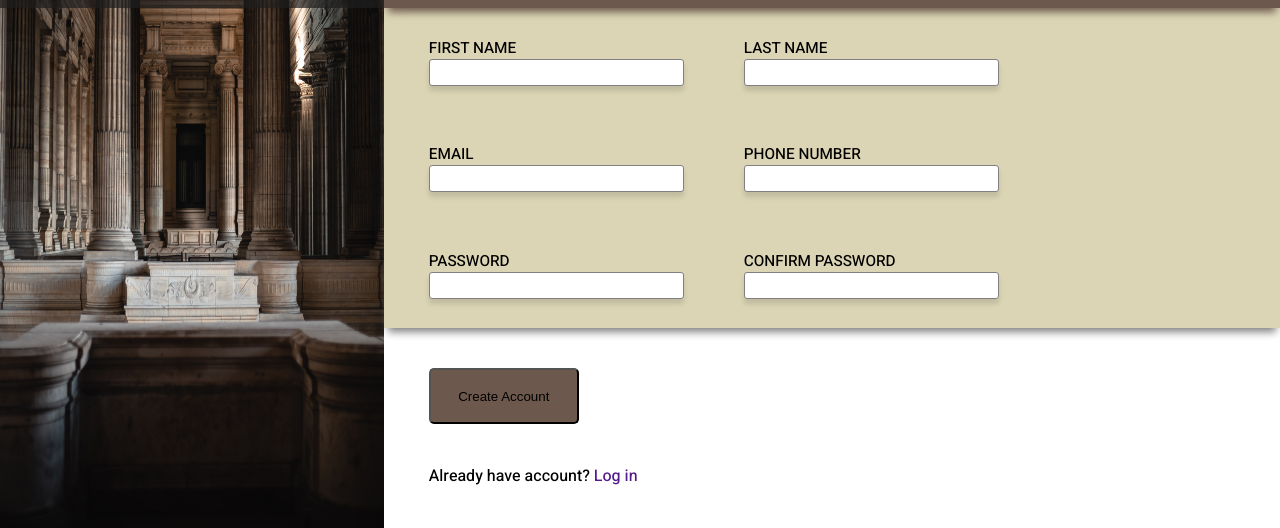
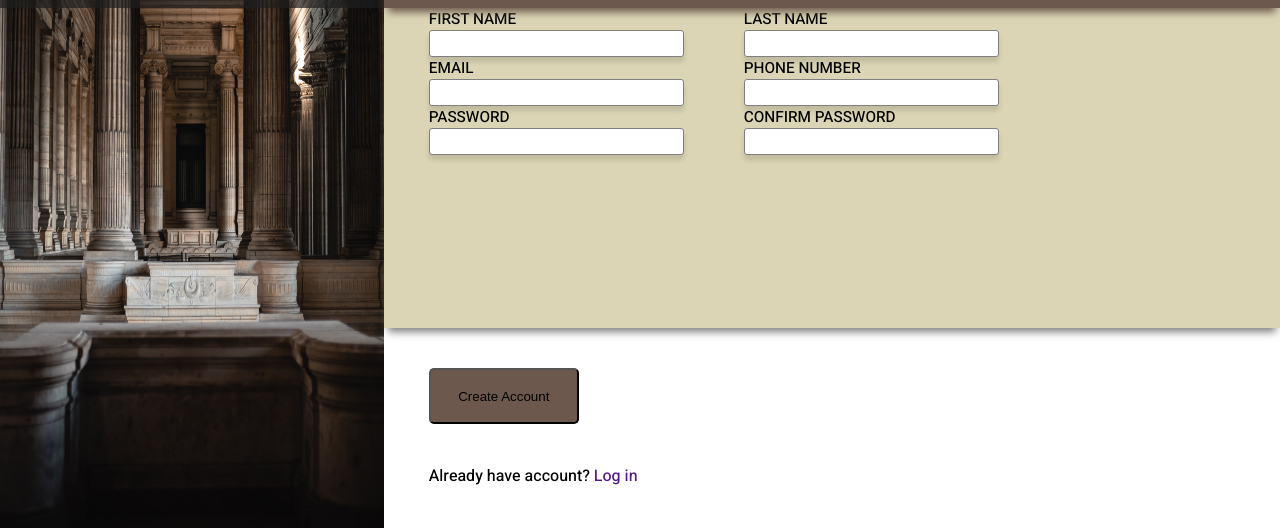
Before and after one commit to solorence/signup-form, a plain HTML site: page index.html in a window 1280 px wide. Shown: the part 272-800 px from the top of the page. Drawn offline with Linux system fonts and the light colour scheme; a web font is replaced by a local one.

Commit message:
Update form.css

```diff
--- a/form.css
+++ b/form.css
@@ -34,7 +34,7 @@ body{margin:0;}
 
 .right-main-division-sub2{height:40vh; background-color:#DBD5B5; box-shadow: 0px 8px 8px -4px gray; position:relative;}
 
-form{display:flex; width:100%; height: 100%; flex-wrap:wrap; padding-Left:5%; column-gap:7%; align-content:space-around;}
+form{display:flex; width:100%; flex-wrap:wrap; padding-Left:5%; column-gap:7%; align-content:space-around;}
 
 form div{width:30%; display:flex; flex-direction:column; font-family: 'Heebo', sans-serif; font-size:1.2vw}
 
```
